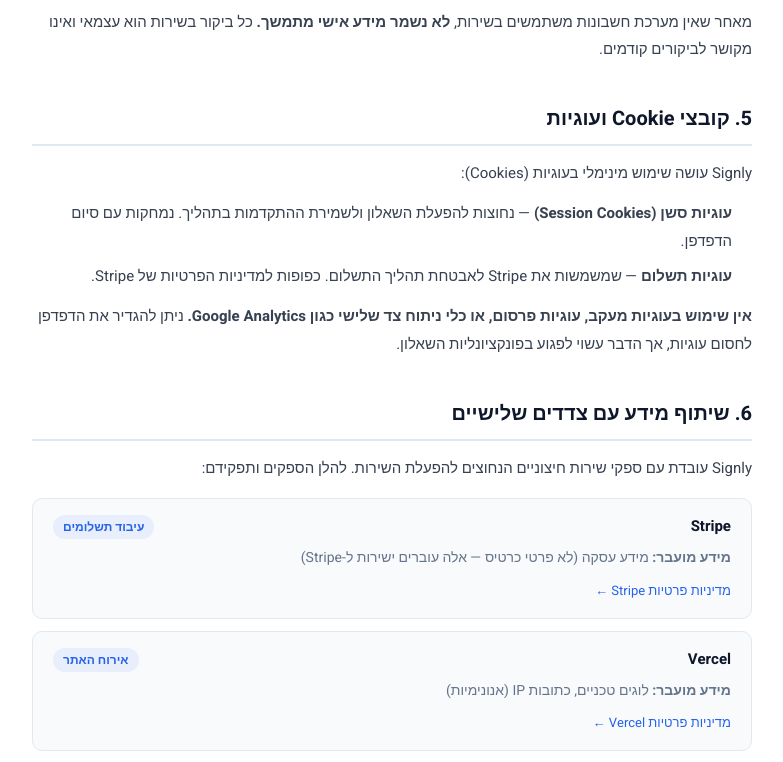
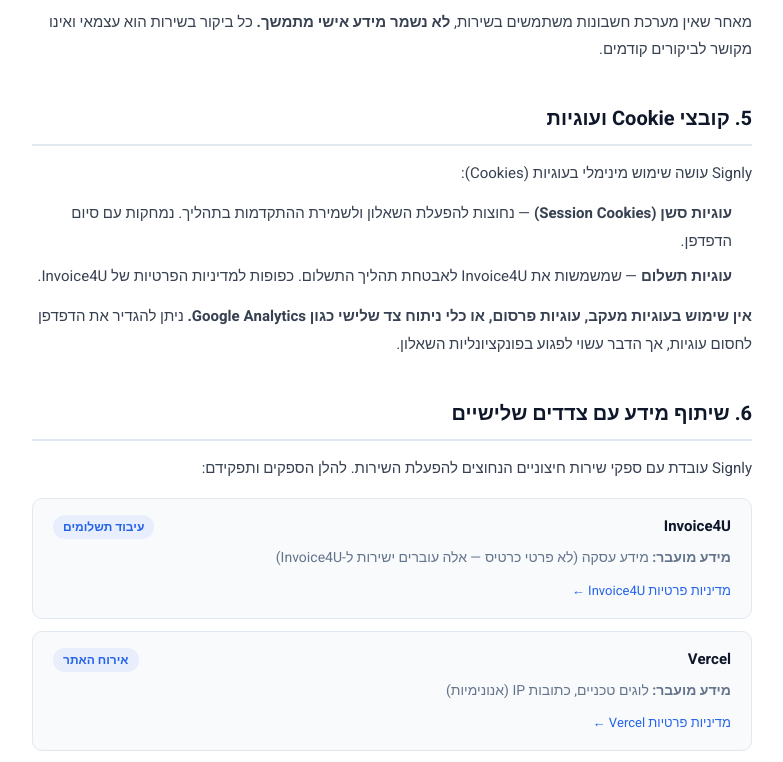
Before and after one commit to linoyayns/signly, a Next.js app: page /privacy in a window 1280 px wide. Shown: the part 1923-2685 px from the top of the page, without its empty margins (248-1031 px from the left). Built offline with nearby package versions, Linux system fonts and the light colour scheme.

Commit message:
legal: replace Stripe with Invoice4U across terms and privacy pages

```diff
--- a/app/privacy/page.tsx
+++ b/app/privacy/page.tsx
@@ -78,7 +78,7 @@ export default function PrivacyPage() {
 
             <h3 style={{ fontSize: 16, fontWeight: 700, color: "#0F172A", marginBottom: 10 }}>2.2 נתוני תשלום</h3>
             <p style={{ fontSize: 15, color: "#374151", lineHeight: 1.85, marginBottom: 12 }}>
-              פרטי כרטיס האשראי מוזנים ישירות לממשק של Stripe ו<strong>אינם עוברים דרך שרתי Signly ואינם נשמרים אצלנו בשום צורה.</strong> אנו שומרים אך ורק את: מזהה עסקה, סכום, מטבע, ומועד התשלום — לצרכי רישום חשבונאי ועמידה בדרישות חוק.
+              פרטי כרטיס האשראי מוזנים ישירות לממשק של Invoice4U ו<strong>אינם עוברים דרך שרתי Signly ואינם נשמרים אצלנו בשום צורה.</strong> אנו שומרים אך ורק את: מזהה עסקה, סכום, ומועד התשלום — לצרכי רישום חשבונאי ועמידה בדרישות חוק.
             </p>
 
             <h3 style={{ fontSize: 16, fontWeight: 700, color: "#0F172A", marginBottom: 10 }}>2.3 נתונים טכניים</h3>
@@ -136,7 +136,7 @@ export default function PrivacyPage() {
             </p>
             <ul style={{ fontSize: 15, color: "#374151", lineHeight: 1.85, paddingRight: 20, marginBottom: 12 }}>
               <li style={{ marginBottom: 8 }}><strong>עוגיות סשן (Session Cookies)</strong> — נחוצות להפעלת השאלון ולשמירת ההתקדמות בתהליך. נמחקות עם סיום הדפדפן.</li>
-              <li style={{ marginBottom: 0 }}><strong>עוגיות תשלום</strong> — שמשמשות את Stripe לאבטחת תהליך התשלום. כפופות למדיניות הפרטיות של Stripe.</li>
+              <li style={{ marginBottom: 0 }}><strong>עוגיות תשלום</strong> — שמשמשות את Invoice4U לאבטחת תהליך התשלום. כפופות למדיניות הפרטיות של Invoice4U.</li>
             </ul>
             <p style={{ fontSize: 15, color: "#374151", lineHeight: 1.85, marginBottom: 0 }}>
               <strong>אין שימוש בעוגיות מעקב, עוגיות פרסום, או כלי ניתוח צד שלישי כגון Google Analytics.</strong> ניתן להגדיר את הדפדפן לחסום עוגיות, אך הדבר עשוי לפגוע בפונקציונליות השאלון.
@@ -153,11 +153,11 @@ export default function PrivacyPage() {
             <div style={{ display: "flex", flexDirection: "column", gap: 12 }}>
               {[
                 {
-                  name: "Stripe",
+                  name: "Invoice4U",
                   role: "עיבוד תשלומים",
-                  data: "מידע עסקה (לא פרטי כרטיס — אלה עוברים ישירות ל-Stripe)",
-                  link: "https://stripe.com/privacy",
-                  linkText: "מדיניות פרטיות Stripe",
+                  data: "מידע עסקה (לא פרטי כרטיס — אלה עוברים ישירות ל-Invoice4U)",
+                  link: "https://www.invoice4u.co.il/privacy",
+                  linkText: "מדיניות פרטיות Invoice4U",
                 },
                 {
                   name: "Vercel",
--- a/app/terms/page.tsx
+++ b/app/terms/page.tsx
@@ -97,7 +97,7 @@ export default function TermsPage() {
 
             <h3 style={{ fontSize: 16, fontWeight: 700, color: "#0F172A", marginBottom: 10 }}>4.2 אמצעי תשלום</h3>
             <p style={{ fontSize: 15, color: "#374151", lineHeight: 1.85, marginBottom: 12 }}>
-              התשלום מתבצע באמצעות Stripe — ספק עיבוד תשלומים בינלאומי. Signly אינה שומרת פרטי כרטיס אשראי. עיבוד התשלום מתבצע ישירות על ידי Stripe, בכפוף לתנאי השירות ומדיניות הפרטיות שלה. החברה שומרת רישום של סכום העסקה, מועד ביצועה ואישור התשלום, לצרכי ביקורת ורישום חשבונאי.
+              התשלום מתבצע באמצעות Invoice4U — ספק עיבוד תשלומים ישראלי. Signly אינה שומרת פרטי כרטיס אשראי. עיבוד התשלום מתבצע ישירות על ידי Invoice4U, בכפוף לתנאי השירות ומדיניות הפרטיות שלה. החברה שומרת רישום של סכום העסקה, מועד ביצועה ואישור התשלום, לצרכי ביקורת ורישום חשבונאי.
             </p>
 
             <h3 style={{ fontSize: 16, fontWeight: 700, color: "#0F172A", marginBottom: 10 }}>4.3 מדיניות ביטול והחזרים</h3>
```
